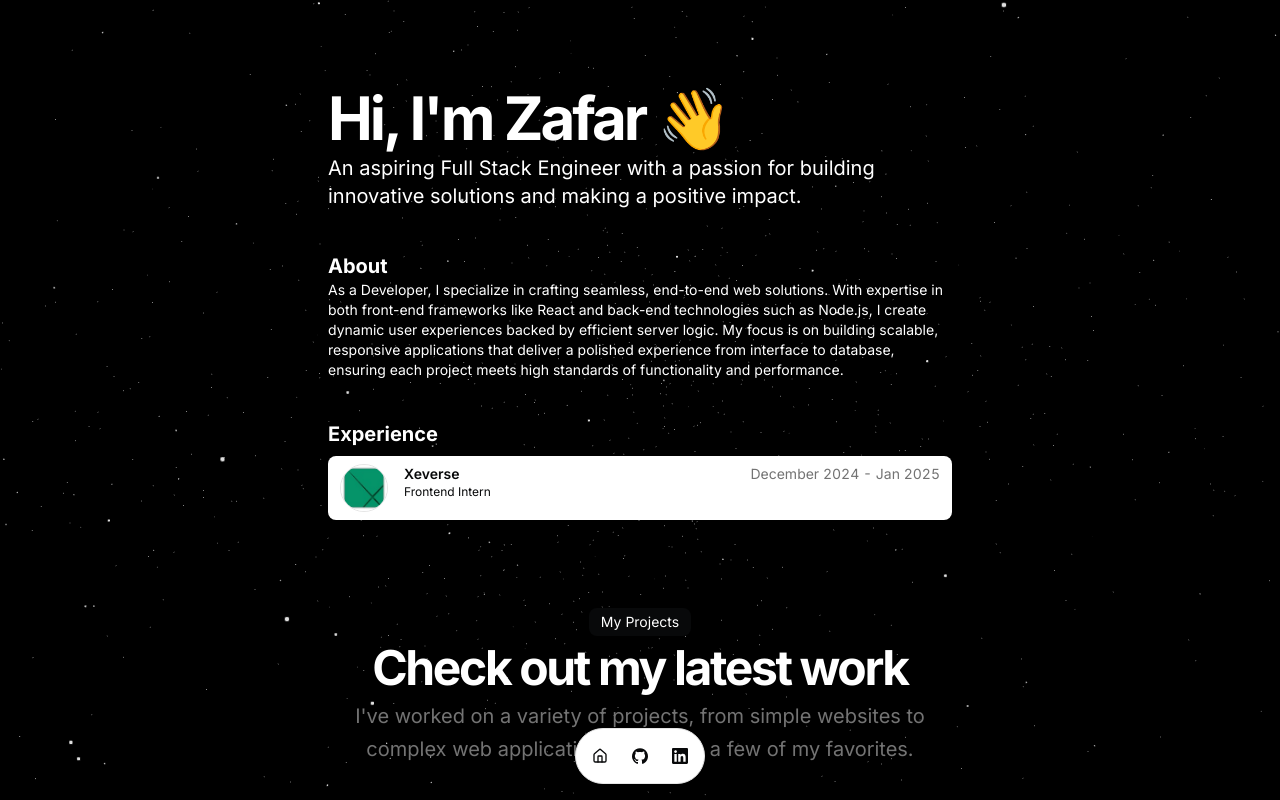
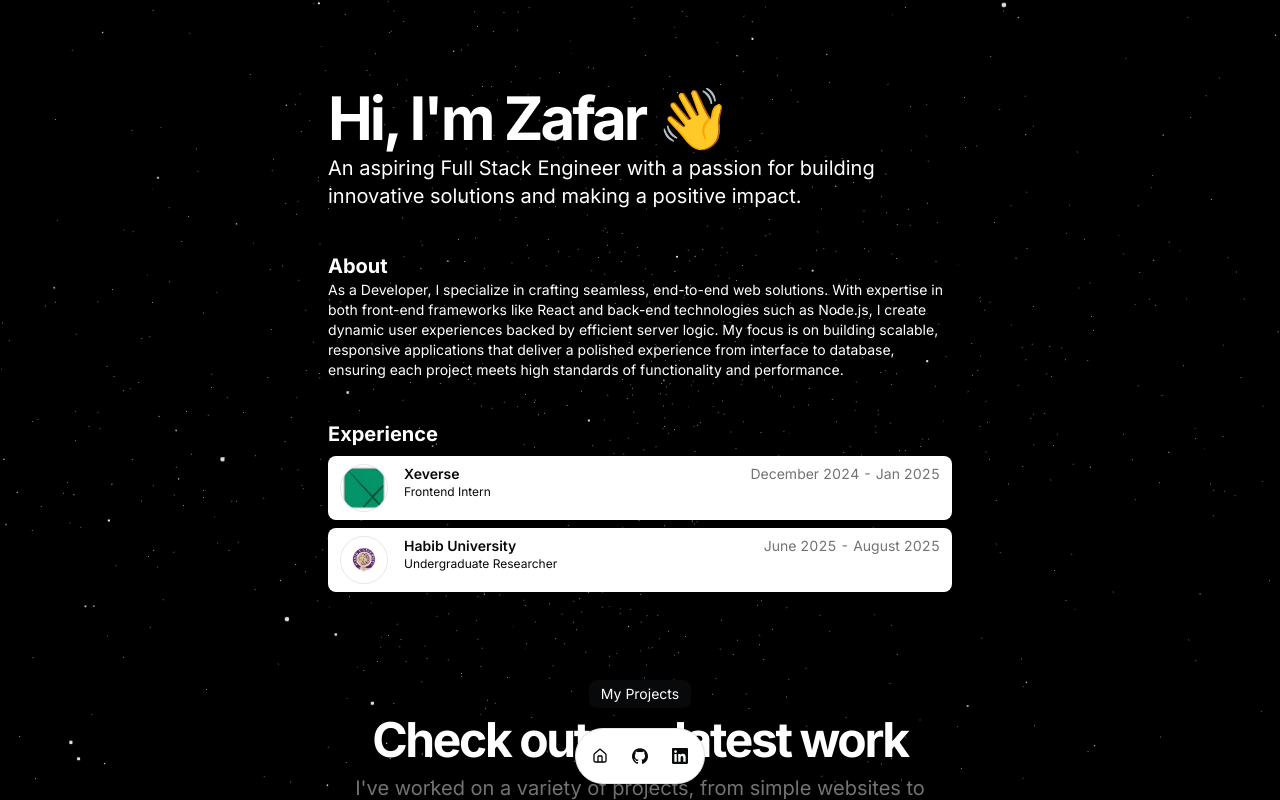
Before and after one commit to Zafar205/zafar_new_portfolio, a Next.js app: page / in a window 1280 px wide. Shown: the top 800 px of the page. Built offline with nearby package versions, Linux system fonts and the light colour scheme.

Commit message:
Update resume.tsx

```diff
--- a/src/data/resume.tsx
+++ b/src/data/resume.tsx
@@ -78,7 +78,8 @@ export const DATA = {
       },
     },
   },
-  work1: [    {
+  work1: [
+    {
     company: "Xeverse",
     href: "https://xeverse.io",
     badges: [],
@@ -88,7 +89,20 @@ export const DATA = {
     start: "December 2024",
     end: "Jan 2025",
     description:
-      "As a Full Stack Intern at Xeverse, I used Next.js, React, and TypeScript to contribute to their web applications. My work included developing and improving features, fixing bugs, and ensuring the applications were functional and user-friendly. It was a great learning experience that helped me strengthen my skills in full-stack development."},],
+      "As a Full Stack Intern at Xeverse, I used Next.js, React, and TypeScript to contribute to their web applications. My work included developing and improving features, fixing bugs, and ensuring the applications were functional and user-friendly. It was a great learning experience that helped me strengthen my skills in full-stack development."
+  },
+    {
+    company: "Habib University",
+    href: "https://habib.edu.pk",
+    badges: [],
+    location: "Karachi",
+    title: "Undergraduate Researcher",
+    logoUrl: "/Habib-University.webp",
+    start: "June 2025",
+    end: "August 2025",
+    description: "Creating a 4-patch microstrip antenna array with anti-jamming capabilities using null steering techniques as part of the “SUPARCO – Design and Development of Array Antenna” project under the Summer Tehqiq Research Programme at Habib University. Focused on optimizing radiation patterns, gain, and directionality for satellite and space communication systems, leveraging RF engineering and electromagnetic wave propagation principles. Collaborated with a multidisciplinary team and received mentorship from faculty and experts from Pakistan’s national space agency to align the research with real-world aerospace and defense applications."
+ },
+         ],
   work: [
     {
       company: "Habib University",
```
